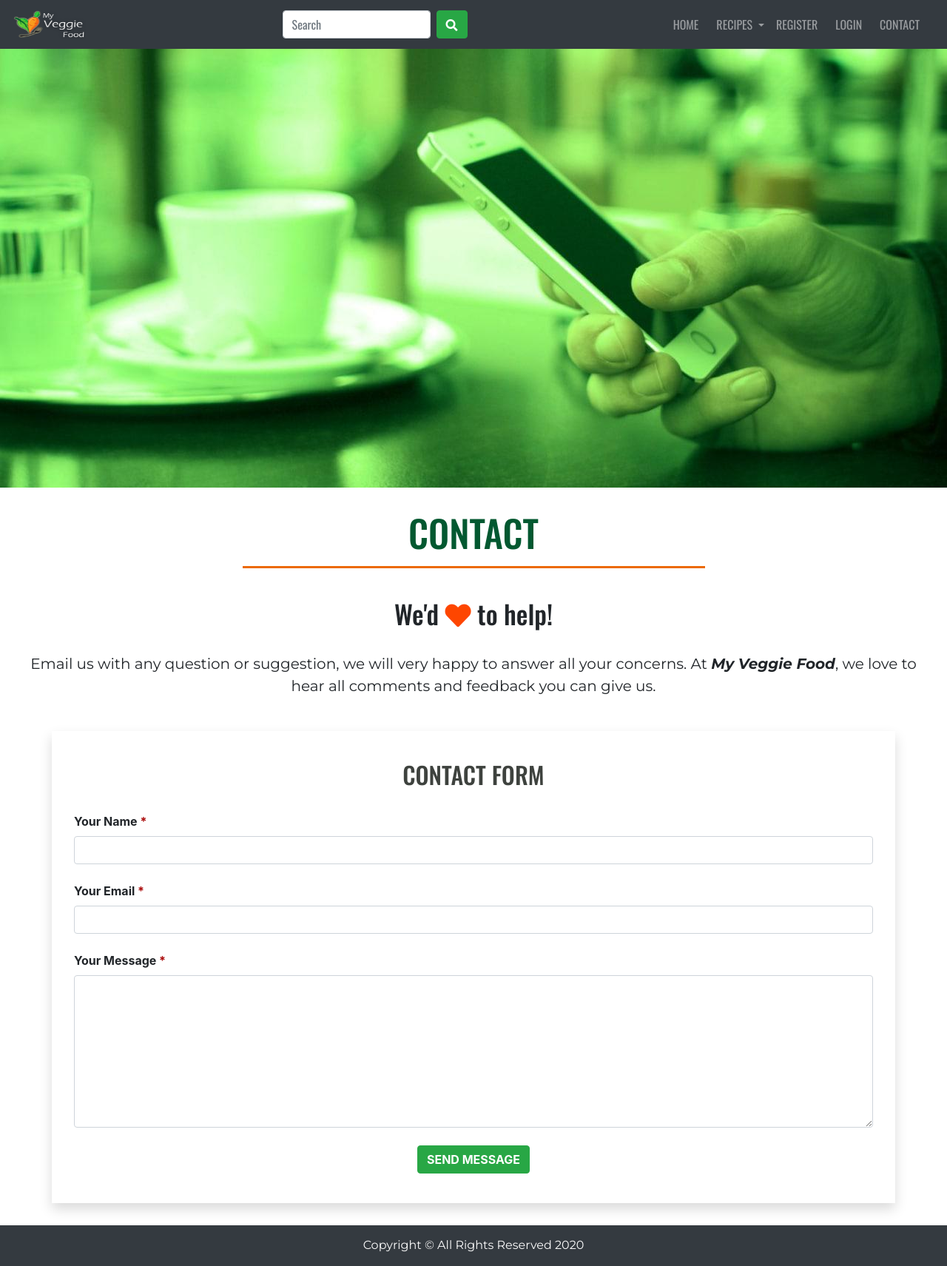
After one commit to Code-Institute-Submissions/3rd-milestone-project-my-veggie-food, a Flask app: page /contact in a window 1280 px wide. The commit adds this page. Shown: the whole page at 74% size. Run offline with Flask 2, Linux system fonts and the light colour scheme.

Commit message:
Added Contact page with some css styling

```diff
--- a/app.py
+++ b/app.py
@@ -16,7 +16,12 @@ def register():
 
 @app.route('/login')
 def login():
-    return render_template('login.html', page_title='login')
+    return render_template('login.html', page_title='Login')
+
+
+@app.route('/contact')
+def contact():
+    return render_template('contact.html', page_title='Contact')
 
 
 if __name__ == '__main__':
--- a/static/css/style.css
+++ b/static/css/style.css
@@ -20,6 +20,10 @@ h1 {
 
 .uppercase-text {
     text-transform: uppercase;
+}
+
+.required-symbol {
+    color: #ab0d0d;
 }
 
 /*--------------------------------------------Navbar*/
@@ -101,7 +105,7 @@ footer {
     width: 50%;
     height: 3px;
     border: 0;
-    background-color: #ec6a04;
+    background-color: #fe4600;
 }
 
 #social-media h1 {
@@ -183,6 +187,61 @@ footer {
     margin: 0 auto;
 }
 
+/* ----------------------------------------Contact Page */
+
+#contactIntro {
+    text-align: center;
+}
+
+#contactIntro h1 {
+    font-size: 50px;
+    padding-top: 30px;
+}
+
+#contactIntro hr {
+    width: 50%;
+    height: 3px;
+    border: 0;
+    background-color: #ec6a04;
+}
+
+#contactIntro h3 {
+    font-size: 35px;
+}
+
+#contactIntro i {
+    color: #fe4600;
+}
+
+#contactIntro p {
+    font-size: 20px;
+    padding: 0 15px
+}
+
+#contact-form-container {
+    padding: 40px 30px;
+    margin-top: 30px;
+    margin-bottom: 30px;
+}
+
+#contact-form-container h2 {
+    text-align: center;
+    text-transform: uppercase;
+    color: #3e423e;
+}
+
+#contact-form-container label {
+    font-weight: bold;
+}
+
+#contact-form-container button {
+    text-transform: uppercase;
+    font-weight: bold;
+    display: block;
+    margin: 0 auto;
+}
+
+
 /* ----------------------------------------Media Queries */
 
 @media screen and (max-width: 760px) {
--- a/templates/base.html
+++ b/templates/base.html
@@ -50,7 +50,7 @@
                     <a class="nav-link uppercase-text" href="{{ url_for('login') }}">Login</a>
                     </li>
                     <li class="nav-item mr-2">
-                    <a class="nav-link uppercase-text" href="#">Contact</a>
+                    <a class="nav-link uppercase-text" href="{{ url_for('contact') }}">Contact</a>
                     </li>
                 </ul>
                 </div>
--- /dev/null
+++ b/templates/contact.html
@@ -0,0 +1,56 @@
+{% extends 'base.html' %} {% block content %}
+
+<!-- Title + Cover Image -->
+
+<section id="contactIntro" class="container-fluid">
+    <div class="row">
+        <div class="col-12 pl-0 pr-0">
+            <img src="static/images/contact_cover.jpg" alt="Contact Us" class="d-block w-100"/>
+        </div>
+        <div class="col-12">
+            <h1>Contact</h1>
+            <hr>
+            <br>
+            <h3>We'd <span><i class="fas fa-heart"></i></span> to help!</h3>
+            <br>
+        </div>
+        <div class="col-12">
+            <p>
+                Email us with any question or suggestion, we will very happy to answer all your
+                concerns. At <strong><em>My Veggie Food</em></strong>, we love to hear all comments
+                and feedback you can give us.
+            </p>
+        </div>
+    </div>
+</section>
+
+<!-- Contact Form container -->
+
+<section>
+    <div id="contact-form-container" class="container shadow">
+        <div class="row">
+            <div class="col-12">
+                <h2>Contact Form</h2>
+                <br>
+                <form>
+                    <label for="name">Your Name <span class="required-symbol">*</span></label>
+                    <input type="text" name="name" id="name" class="form-control" required/>
+                    <br>
+                    <label for="email">Your Email <span class="required-symbol">*</span></label>
+                    <input type="email" name="email" id="email" class="form-control" required/>
+                    <br>
+                    <label for="message">Your Message <span class="required-symbol">*</span></label>
+                    <textarea rows="8" name="message" id="message" class="form-control" required></textarea>
+                    <br>
+                    <div class="form-row">
+                        <div class="col-12">
+                            <button type="submit" value="Submit" class="btn btn-success">Send Message</button>
+                        </div>
+                    </div>
+                </form>
+            </div>
+        </div>
+    </div>
+</section>
+
+{% endblock %}
--- a/templates/login.html
+++ b/templates/login.html
@@ -8,11 +8,11 @@
                     <h1>Login</h1>
                     <form class="register-form">
                          <div class="form-group">
-                            <label for="username">Username:</label>
+                            <label for="username">Username <span class="required-symbol">*</span></label>
                             <input type="text" name="username" class="form-control" id="username" placeholder="Write your Username" required>
                         </div>
                         <div class="form-group">
-                            <label for="password">Password:</label>
+                            <label for="password">Password <span class="required-symbol">*</span></label>
                             <input type="password" name="password" class="form-control" id="password" placeholder="Write your Password" required>
                         </div>
                         <div class="form-row">
--- a/templates/register.html
+++ b/templates/register.html
@@ -8,15 +8,15 @@
                     <h1>Join us!</h1>
                     <form class="register-form">
                         <div class="form-group">
-                            <label for="email">Email:</label>
+                            <label for="email">Email <span class="required-symbol">*</span></label>
                             <input type="email" name="email" class="form-control" id="email" placeholder="Write your Email" required>
                         </div>
                          <div class="form-group">
-                            <label for="username">Username:</label>
+                            <label for="username">Username <span class="required-symbol">*</span></label>
                             <input type="text" name="username" class="form-control" id="username" placeholder="Choose Username" required>
                         </div>
                         <div class="form-group">
-                            <label for="password">Password:</label>
+                            <label for="password">Password <span class="required-symbol">*</span></label>
                             <input type="password" name="password" class="form-control" id="password" placeholder="Write your Password" required>
                         </div>
                         <div class="form-row">
```
Also changed, not shown: static/images/contact_cover.jpg (added).
